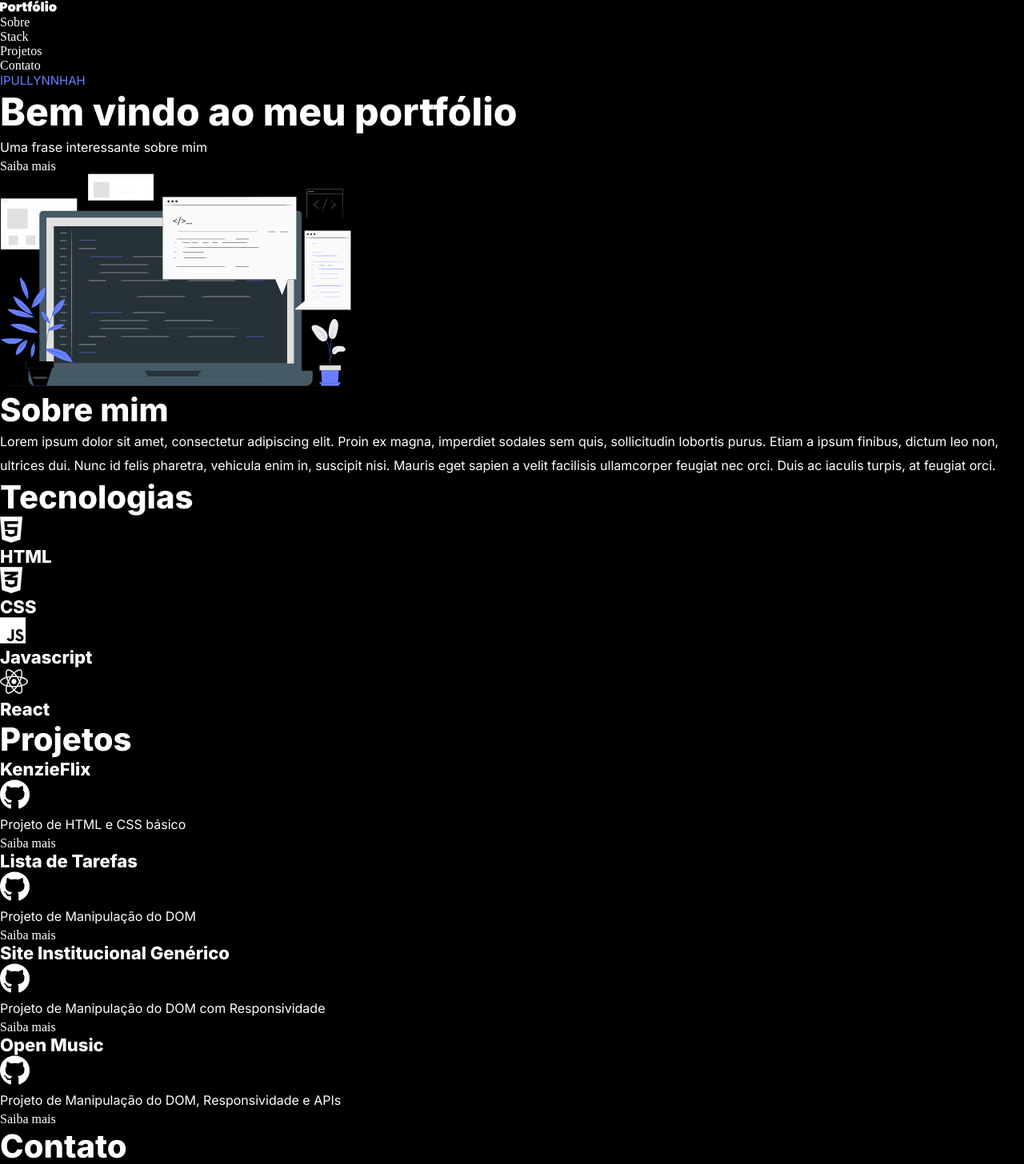
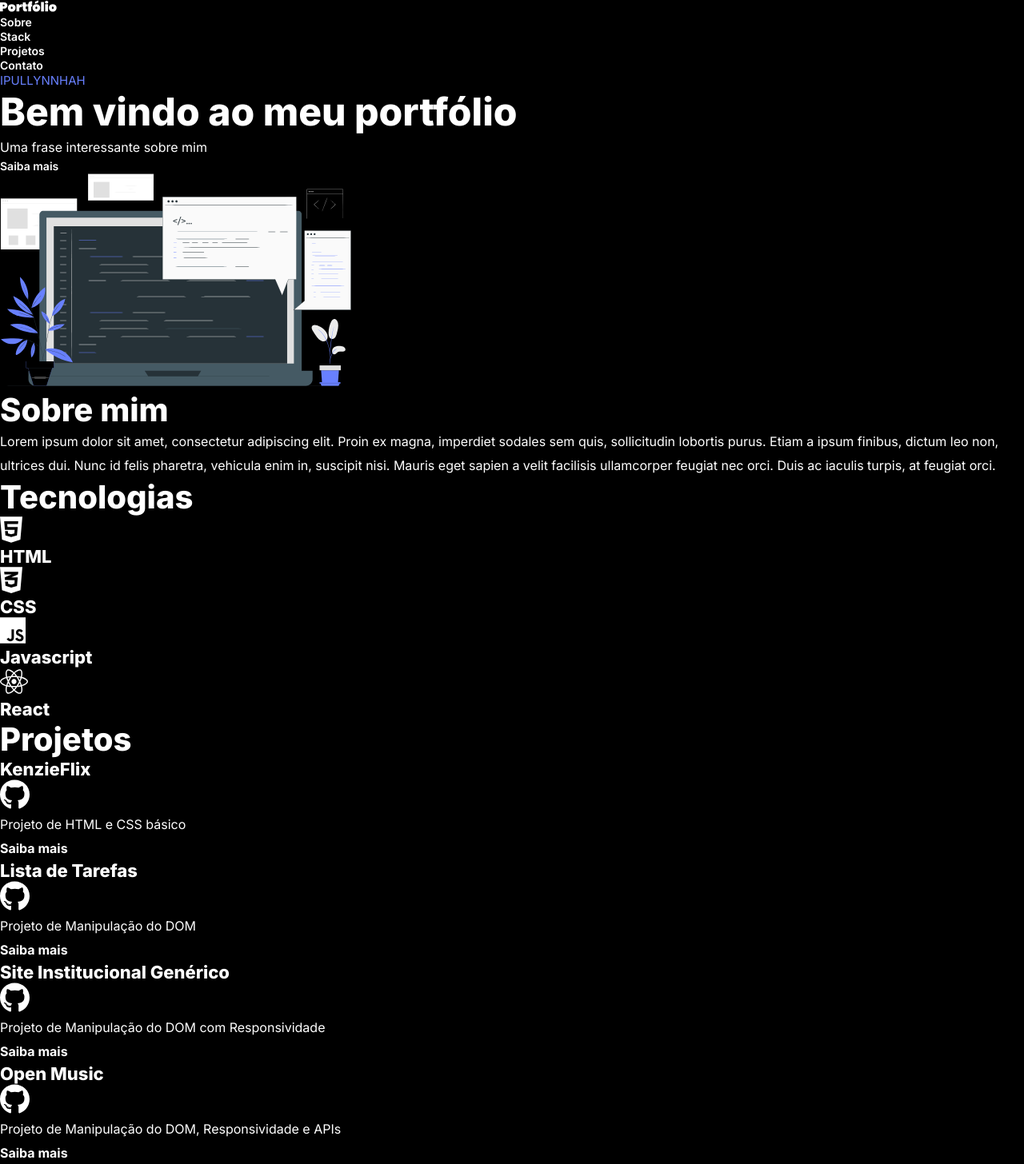
Before and after one commit to ipullynnhah/m3-s1-entrega-porfolio-ipullynnhah, a React (Vite) app: page / in a window 1280 px wide. Shown: the top 1456 px of the page at 80% size. Built offline with nearby package versions, Linux system fonts and the light colour scheme.

Commit message:
feat: add all font config to typography

```diff
--- a/src/components/Header/Menu/MenuItem/index.jsx
+++ b/src/components/Header/Menu/MenuItem/index.jsx
@@ -1,7 +1,9 @@
 export function MenuItem({ url, text }) {
   return (
     <li>
-      <a href={url}>{text}</a>
+      <a className={"link"} href={url}>
+        {text}
+      </a>
     </li>
   );
 }
--- a/src/components/ProjectSection/ProjectList/ProjectCard/index.jsx
+++ b/src/components/ProjectSection/ProjectList/ProjectCard/index.jsx
@@ -9,7 +9,9 @@ export function ProjectCard({ name, link, repo, description }) {
         <LinkIcon name={name} url={repo} icon={githubIcon} />
       </div>
       <p className={"text"}>{description}</p>
-      <a href={link}>Saiba mais</a>
+      <a className={"link learn-more"} href={link}>
+        Saiba mais
+      </a>
     </li>
   );
 }
--- a/src/components/fragments/Link/index.jsx
+++ b/src/components/fragments/Link/index.jsx
@@ -1,3 +1,7 @@
 export function Link({ url, children }) {
-  return <a href={url}>{children}</a>;
+  return (
+    <a className={"link"} href={url}>
+      {children}
+    </a>
+  );
 }
--- a/src/styles/globalStyles.css
+++ b/src/styles/globalStyles.css
@@ -11,11 +11,11 @@
   --font-title2: 800 var(--font-clamp2) "Inter", sans-serif;
   --font-title3: 800 1.375rem "Inter", sans-serif;
 
-  --font-brand: 400 0.9375rem "Inter", sans-serif;
-  --font-link: 700 1rem/1.875 "Inter", sans-serif;
   --font-text: 400 1rem/1.875 "Inter", sans-serif;
+  --font-link: 600 0.875rem "Inter", sans-serif;
 
-  --font-btn: 600 0.875rem "Inter", sans-serif;
+  --font-text-brand: 400 0.9375rem "Inter", sans-serif;
+  --font-link-brand: 700 1rem/1.875 "Inter", sans-serif;
 }
 
 body {
--- a/src/styles/typography.css
+++ b/src/styles/typography.css
@@ -15,7 +15,15 @@
 }
 
 .text.brand {
-  font: var(--font-brand);
+  font: var(--font-text-brand);
   text-transform: uppercase;
   color: var(--color-brand);
 }
+
+.link {
+  font: var(--font-link);
+}
+
+.link.learn-more {
+  font: var(--font-link-brand);
+}
```
